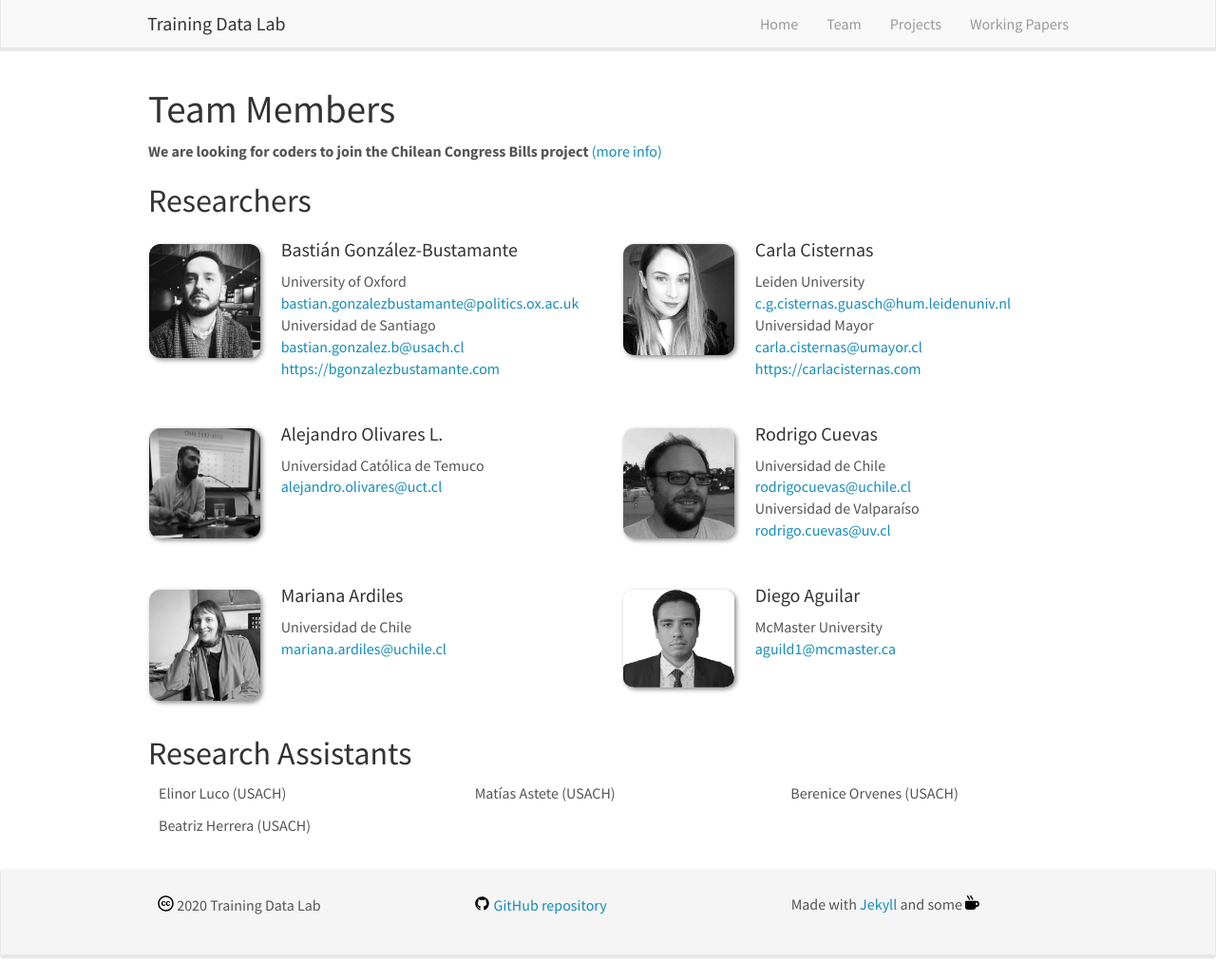
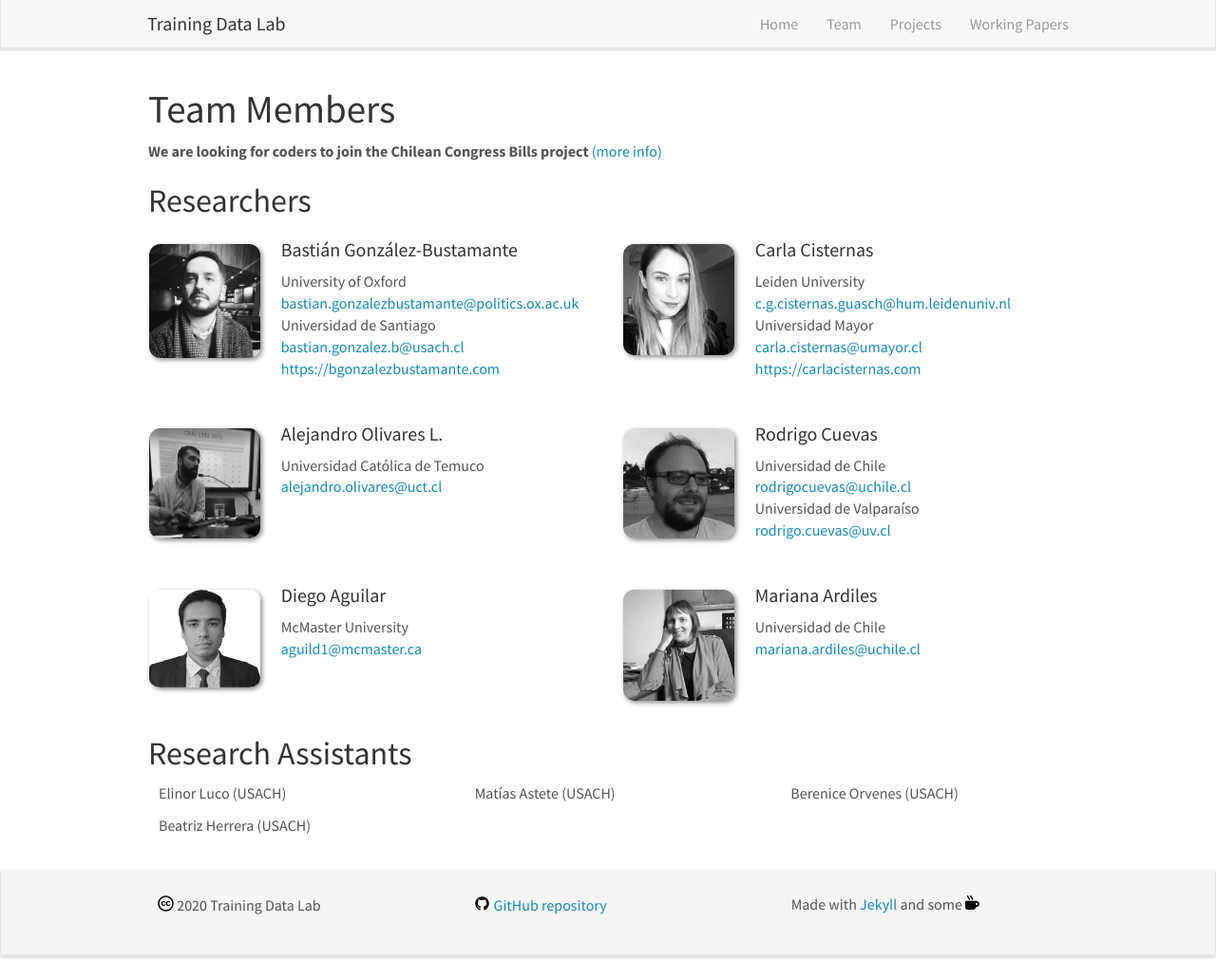
Before and after one commit to training-datalab/old-training-datalab.com, a Jekyll site: the page built from _pages/team.md, in a window 1280 px wide and 1031 px high. Shown: the whole window at 95% size. Built offline with Jekyll 4.4.1, drawn with Linux system fonts in a browser that asks for light colours; nearby versions of some CDN libraries; some of the changed lines change nothing that is shown.

Commit message:
Update researchers.yml

```diff
--- a/_data/researchers.yml
+++ b/_data/researchers.yml
@@ -30,6 +30,14 @@
   info3: <a href="mailto:rodrigo.cuevas@uv.cl">rodrigo.cuevas@uv.cl</a>
   website:
 
+- name: Diego Aguilar
+  photo: daguilar.jpg
+  info1: McMaster University
+  email: aguild1@mcmaster.ca
+  info2:
+  info3:
+  website:
+
 - name: Mariana Ardiles
   photo: mardiles.jpg
   info1: Universidad de Chile
@@ -37,11 +45,3 @@
   info2:
   info3:
   website:
-
-- name: Diego Aguilar
-  photo: daguilar.jpg
-  info1: McMaster University
-  email: aguild1@mcmaster.ca
-  info2:
-  info3:
-  website:
```
